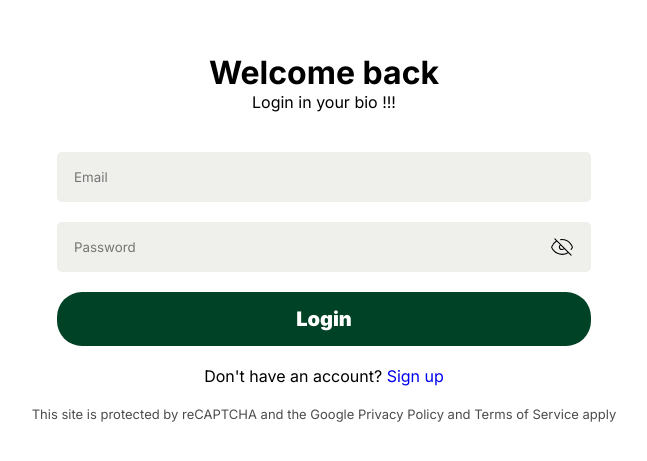
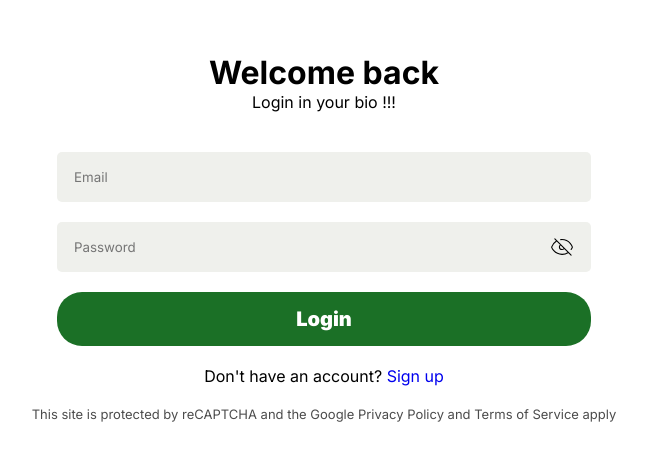
Before and after one commit to patto220048/IG22-qr-link, a React (Vite) app in the folder fontend/: page /register/login in a window 1280 px wide. Shown: the part 163-624 px from the top of the page, without its empty margins (316-963 px from the left). Built offline with nearby package versions, Linux system fonts and the light colour scheme.

Commit message:
change color

```diff
--- a/fontend/src/base/_color.scss
+++ b/fontend/src/base/_color.scss
@@ -1,7 +1,7 @@
-$background_color:#004225;
+$background_color:#1b7026;
 $text_color:#F5F5DC;
 $text_color_soft: #FFB000;
-$text_color_soft_2 : #FFCF9D;
+$text_color_soft_2 : #e0f143;
 $text_color_soft_3 : #696d61;
 $text_hover_color: #eff0ec;
 $white : #ffffff;
```
